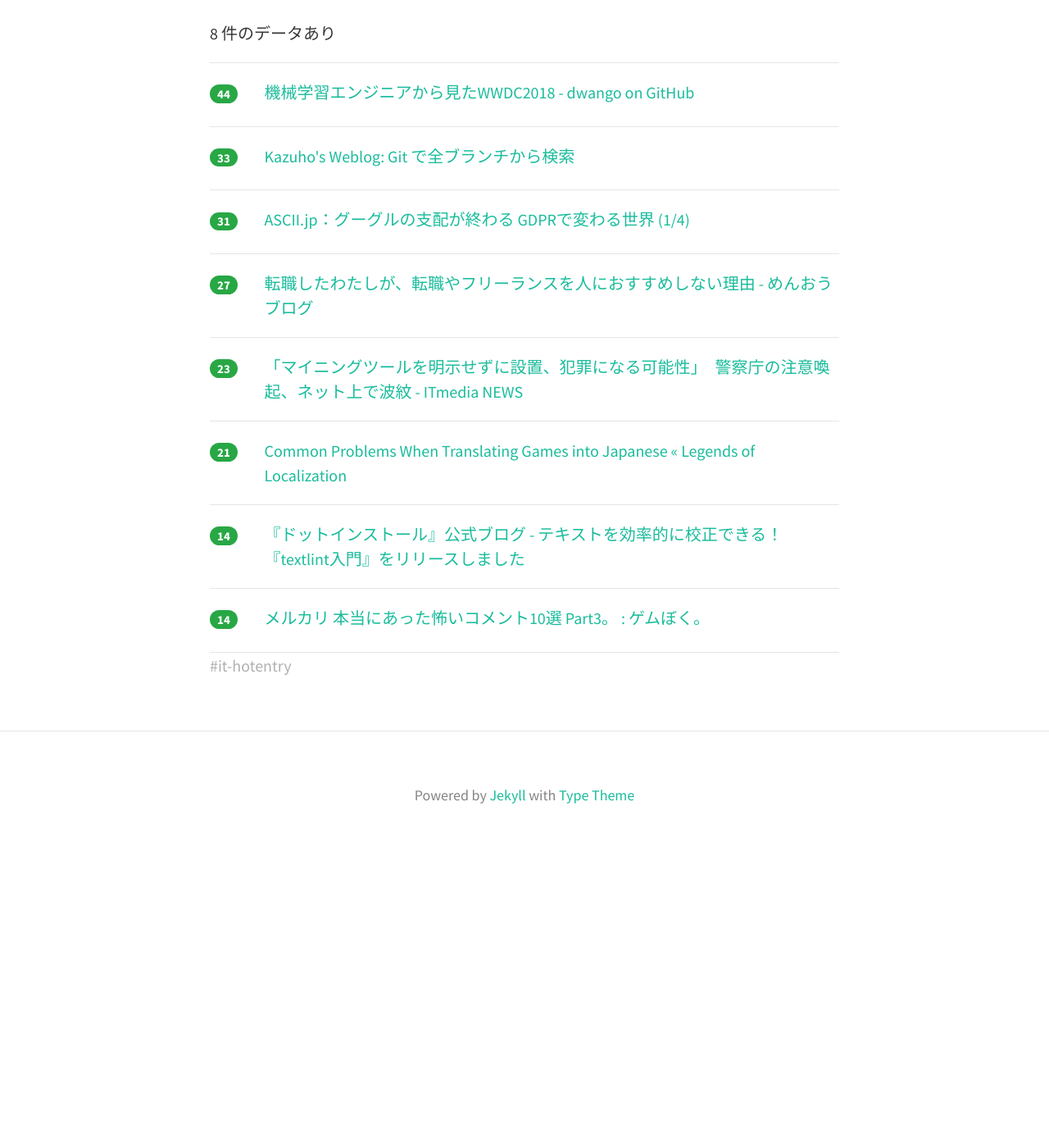
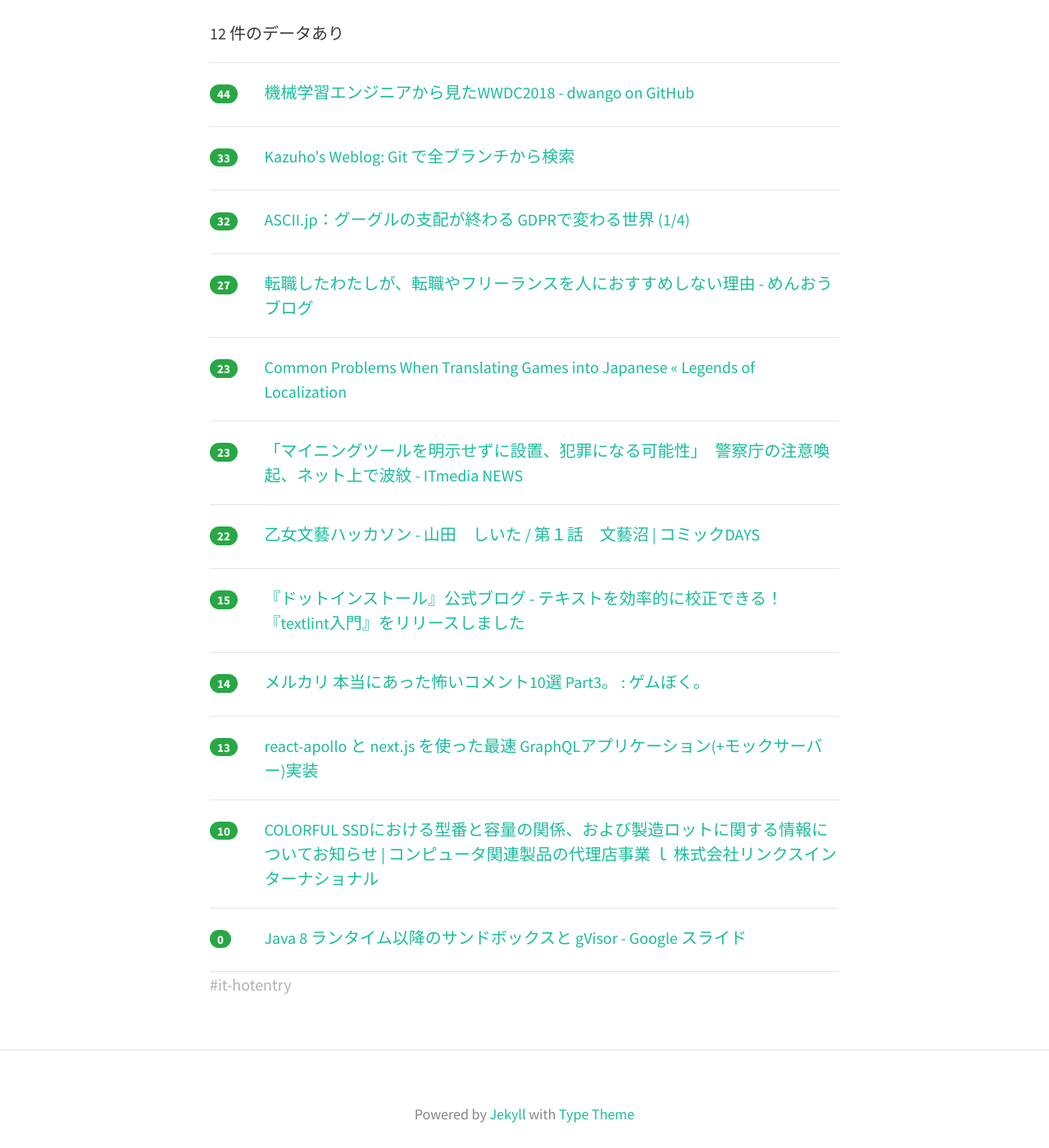
Before and after one commit to yatta47/hatena-matome-site, a Jekyll site: the page built from _posts/2018-06-15-hatena.md, in a window 1280 px wide and 1400 px high, scrolled down 297 px. Shown: the whole window at 82% size. Built offline with Jekyll 4.4.1, drawn with Linux system fonts in a browser that asks for light colours; nearby versions of some CDN libraries; before the commit the page ends 1344 px from its top, so only the background shows below that.

Commit message:
Updated 2018-06-15

```diff
--- a/_posts/2018-06-15-hatena.md
+++ b/_posts/2018-06-15-hatena.md
@@ -1,10 +1,10 @@
 ---
 layout: post
 title:  "2018-06-15 はてぶIT"
-date:   2018-06-15 05:01:15
+date:   2018-06-15 06:00:35
 tags: [it-hotentry]
 ---
-8 件のデータあり
+12 件のデータあり
 
 <hr><div class="row">
 <div class="col-1"><span class="badge badge-pill badge-success h2">44</span></div>
@@ -17,7 +17,7 @@ tags: [it-hotentry]
 </div>
 <hr>
 <div class="row">
-<div class="col-1"><span class="badge badge-pill badge-success h2">31</span></div>
+<div class="col-1"><span class="badge badge-pill badge-success h2">32</span></div>
 <div class="col-11"><a href='http://ascii.jp/elem/000/001/692/1692742/' target='_blank'>ASCII.jp：グーグルの支配が終わる GDPRで変わる世界 (1/4)</a></div>
 </div>
 <hr>
@@ -28,16 +28,21 @@ tags: [it-hotentry]
 <hr>
 <div class="row">
 <div class="col-1"><span class="badge badge-pill badge-success h2">23</span></div>
+<div class="col-11"><a href='https://legendsoflocalization.com/common-problems-when-translating-games-into-japanese/' target='_blank'>Common Problems When Translating Games into Japanese « Legends of Localization</a></div>
+</div>
+<hr>
+<div class="row">
+<div class="col-1"><span class="badge badge-pill badge-success h2">23</span></div>
 <div class="col-11"><a href='http://www.itmedia.co.jp/news/articles/1806/14/news130.html' target='_blank'>「マイニングツールを明示せずに設置、犯罪になる可能性」　警察庁の注意喚起、ネット上で波紋 - ITmedia NEWS</a></div>
 </div>
 <hr>
 <div class="row">
-<div class="col-1"><span class="badge badge-pill badge-success h2">21</span></div>
-<div class="col-11"><a href='https://legendsoflocalization.com/common-problems-when-translating-games-into-japanese/' target='_blank'>Common Problems When Translating Games into Japanese « Legends of Localization</a></div>
+<div class="col-1"><span class="badge badge-pill badge-success h2">22</span></div>
+<div class="col-11"><a href='https://comic-days.com/episode/10834108156630689548' target='_blank'>乙女文藝ハッカソン - 山田　しいた / 第１話　文藝沼 | コミックDAYS</a></div>
 </div>
 <hr>
 <div class="row">
-<div class="col-1"><span class="badge badge-pill badge-success h2">14</span></div>
+<div class="col-1"><span class="badge badge-pill badge-success h2">15</span></div>
 <div class="col-11"><a href='http://blog.dotinstall.com/post/174877310245/textlint-lessons-add' target='_blank'>『ドットインストール』公式ブログ - テキストを効率的に校正できる！『textlint入門』をリリースしました</a></div>
 </div>
 <hr>
@@ -46,3 +51,18 @@ tags: [it-hotentry]
 <div class="col-11"><a href='http://gameboku.blog.jp/archives/76126853.html' target='_blank'>メルカリ 本当にあった怖いコメント10選 Part3。 : ゲムぼく。</a></div>
 </div>
 <hr>
+<div class="row">
+<div class="col-1"><span class="badge badge-pill badge-success h2">13</span></div>
+<div class="col-11"><a href='https://qiita.com/mizchi/items/c078aea032cd00ba3e86' target='_blank'>react-apollo と next.js を使った最速 GraphQLアプリケーション(+モックサーバー)実装</a></div>
+</div>
+<hr>
+<div class="row">
+<div class="col-1"><span class="badge badge-pill badge-success h2">10</span></div>
+<div class="col-11"><a href='http://www.links.co.jp/2018/06/post-464/' target='_blank'>COLORFUL SSDにおける型番と容量の関係、および製造ロットに関する情報についてお知らせ | コンピュータ関連製品の代理店事業 ｌ 株式会社リンクスインターナショナル</a></div>
+</div>
+<hr>
+<div class="row">
+<div class="col-1"><span class="badge badge-pill badge-success h2">0</span></div>
+<div class="col-11"><a href='https://docs.google.com/presentation/d/1GKkv6GAelTwieGThqnX28f6dc7fXKwDPuypRzCYT_Zk/edit#slide=id.p' target='_blank'>Java 8 ランタイム以降のサンドボックスと gVisor - Google スライド</a></div>
+</div>
+<hr>
```
